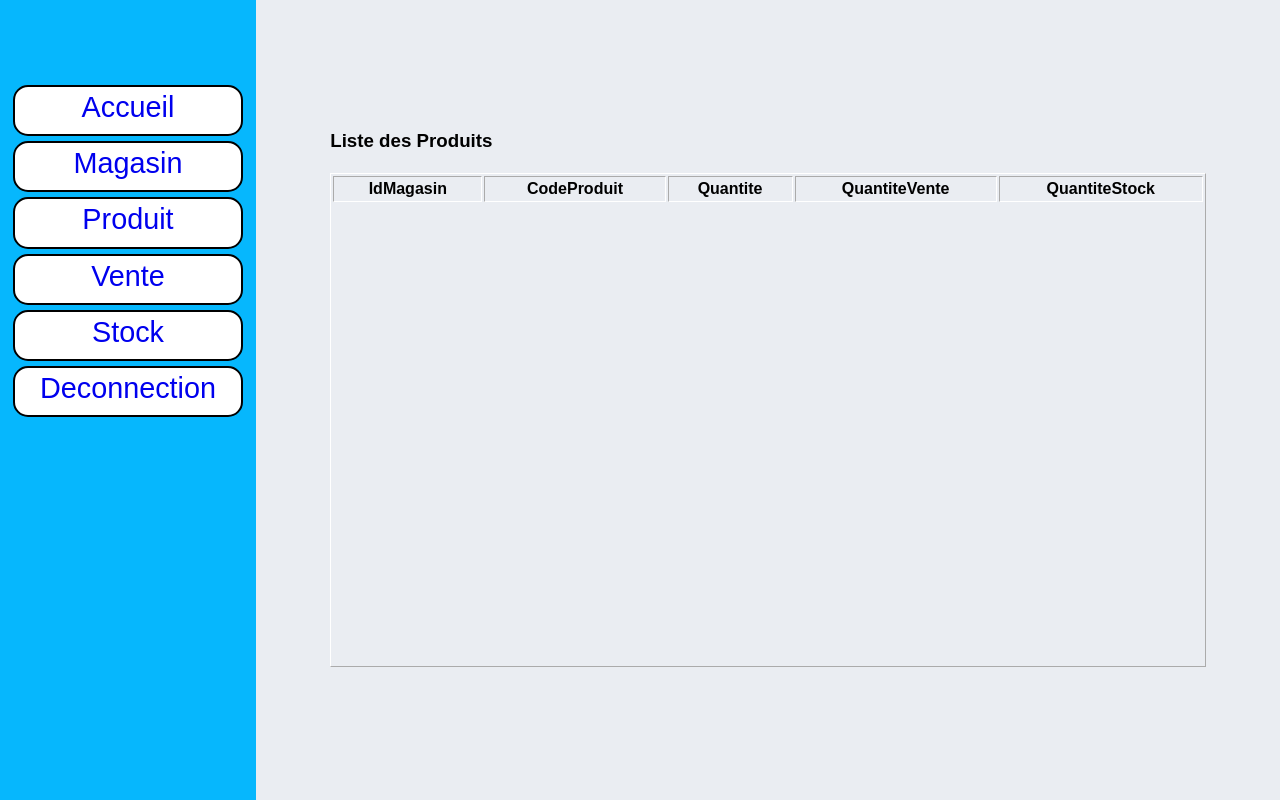
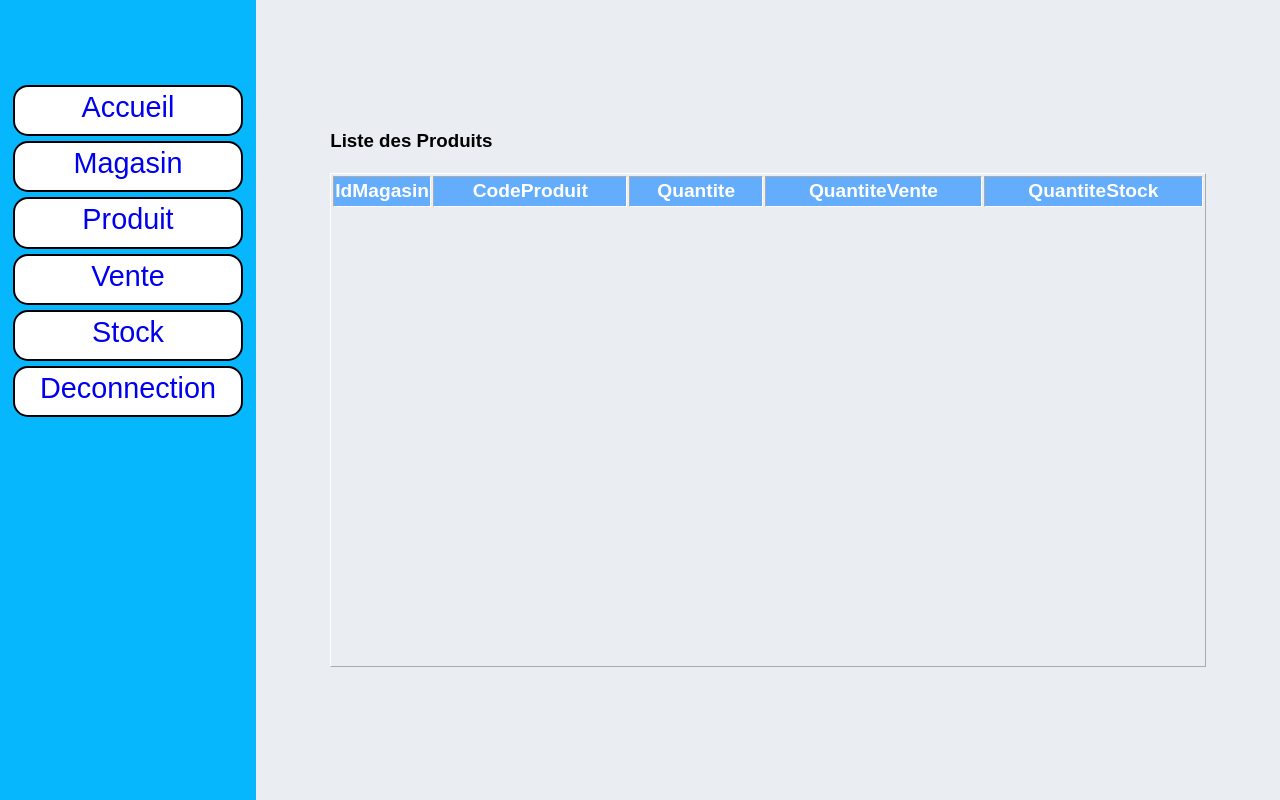
Before and after one commit to drazakd/Zoro, a Flask app: page /stock in a window 1280 px wide. Shown: the part 90-890 px from the top of the page. Run offline with Flask 3, Linux system fonts and the light colour scheme; data that the repository does not hold is empty.

Commit message:
test stock

```diff
--- a/app.py
+++ b/app.py
@@ -404,7 +404,7 @@ def stock():
             CodeProduit,
             SUM(Quantite) AS QuantiteVente
         FROM Vente
-        WHERE IdMagasin = ?
+
         GROUP BY IdMagasin, CodeProduit;
         """, (id_magasin,))
         vente = cursor.fetchall()
--- a/templates/stock.html
+++ b/templates/stock.html
@@ -28,11 +28,11 @@
                         <table border="1">
                             <thead>
                                 <tr>
-                                    <th>IdMagasin</th>
-                                    <th>CodeProduit</th>
-                                    <th>Quantite</th>
-                                    <th>QuantiteVente</th>
-                                    <th>QuantiteStock</th>
+                                    <th class="id un">IdMagasin</th>
+                                    <th class="un">CodeProduit</th>
+                                    <th class="un">Quantite</th>
+                                    <th class="un">QuantiteVente</th>
+                                    <th class="un">QuantiteStock</th>
                                 </tr>
                             </thead>
                             <tbody>
```
